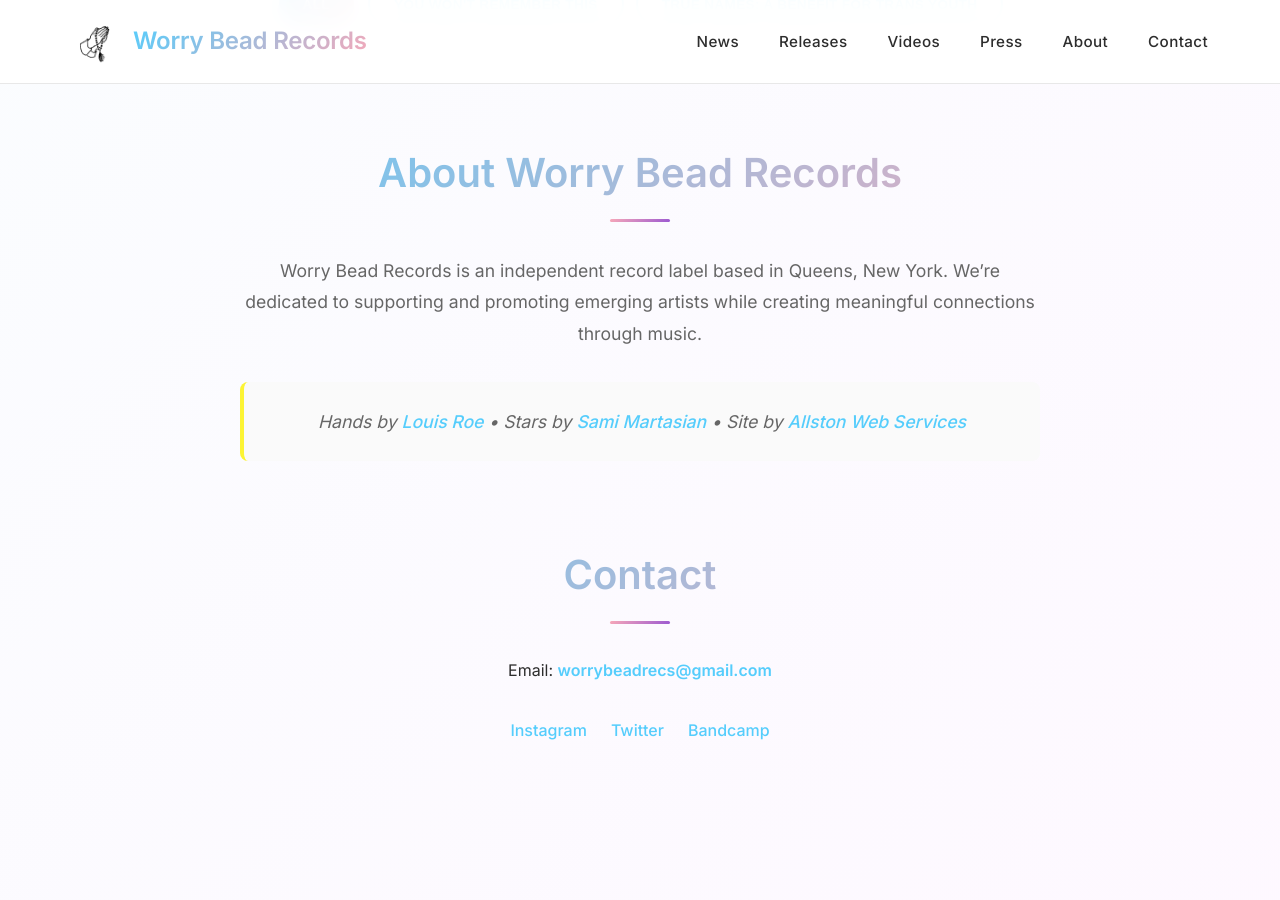
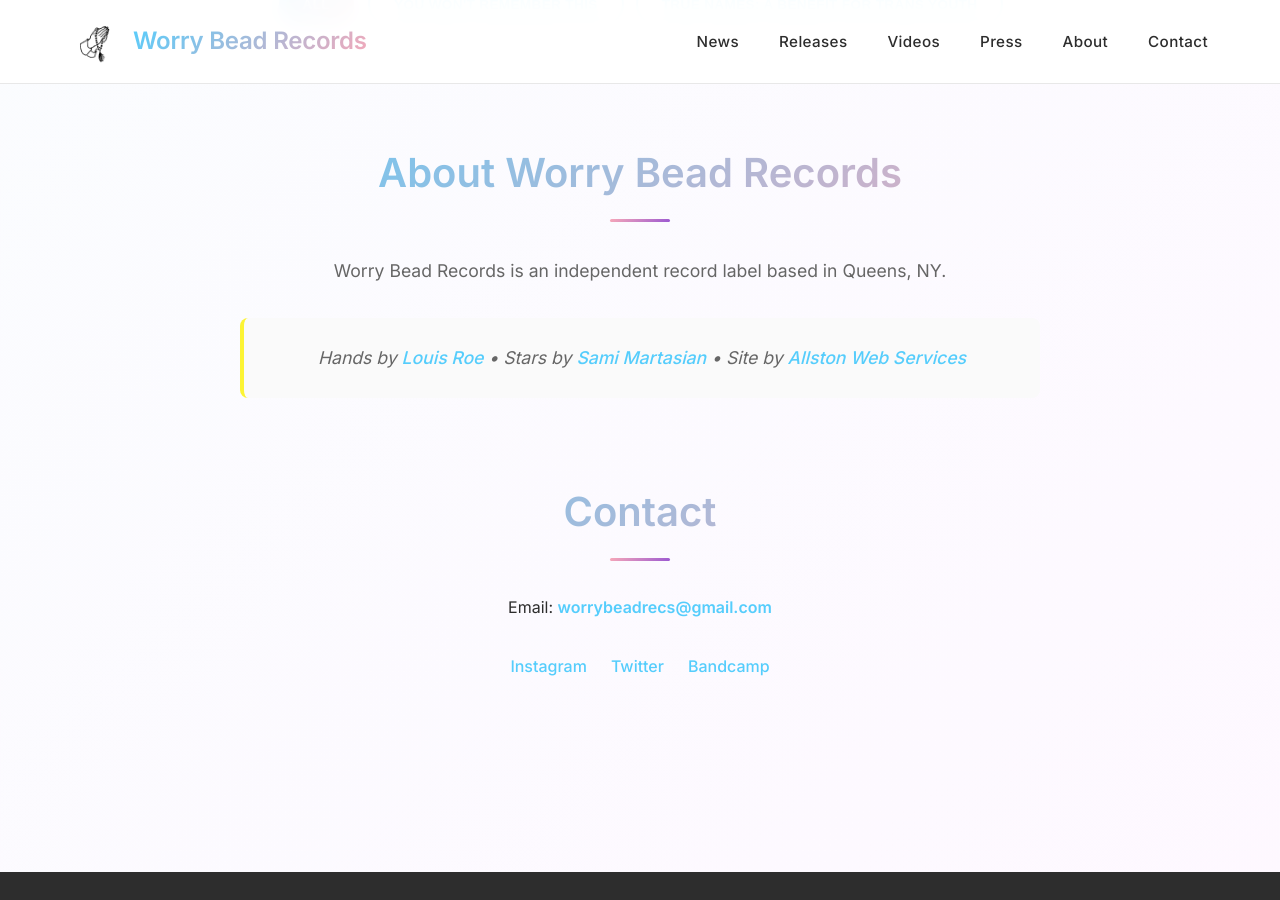
Before and after one commit to FennMacon/worrybead, a Jekyll site: the page built from index.html, in a window 1280 px wide and 900 px high, scrolled down 5245 px. Built offline with Jekyll 4.4.1, drawn with Linux system fonts in a browser that asks for light colours; a script that is not in the unit is left out.

Commit message:
Update Pages “about”

```diff
--- a/_data/about.yml
+++ b/_data/about.yml
@@ -1,4 +1,5 @@
-content: Worry Bead Records is an independent record label based in Queens, New
-  York. We're dedicated to supporting and promoting emerging artists while
-  creating meaningful connections through music.
-art_credits: 'Hands by <a href="https://louisroe.com/" target="_blank">Louis Roe</a> • Stars by <a href="https://www.instagram.com/puppy__problems/?hl=en" target="_blank">Sami Martasian</a> • Site by <a href="http://allstonweb.services/" target="_blank">Allston Web Services</a>'
+content: Worry Bead Records is an independent record label based in Queens, NY.
+art_credits: Hands by <a href="https://louisroe.com/" target="_blank">Louis
+  Roe</a> • Stars by <a href="https://www.instagram.com/puppy__problems/?hl=en"
+  target="_blank">Sami Martasian</a> • Site by <a
+  href="http://allstonweb.services/" target="_blank">Allston Web Services</a>
```
